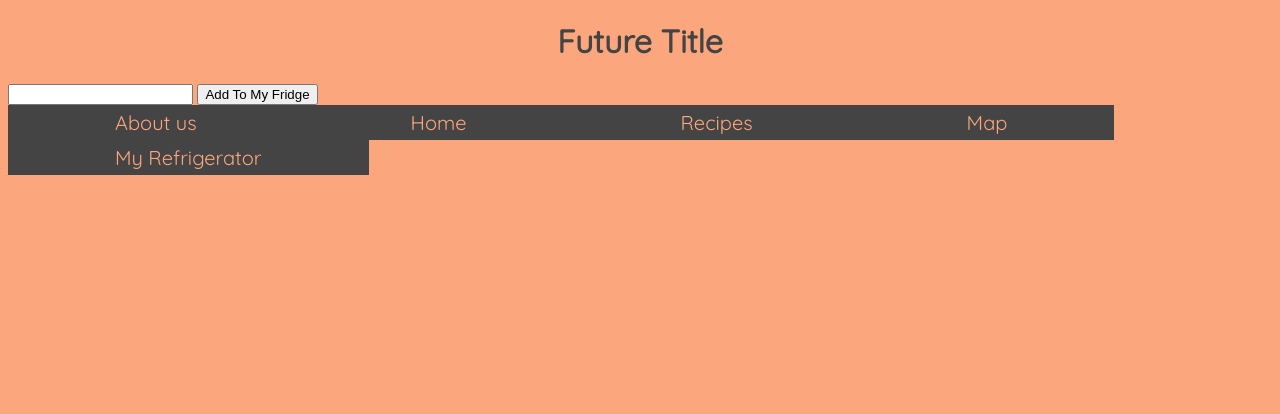
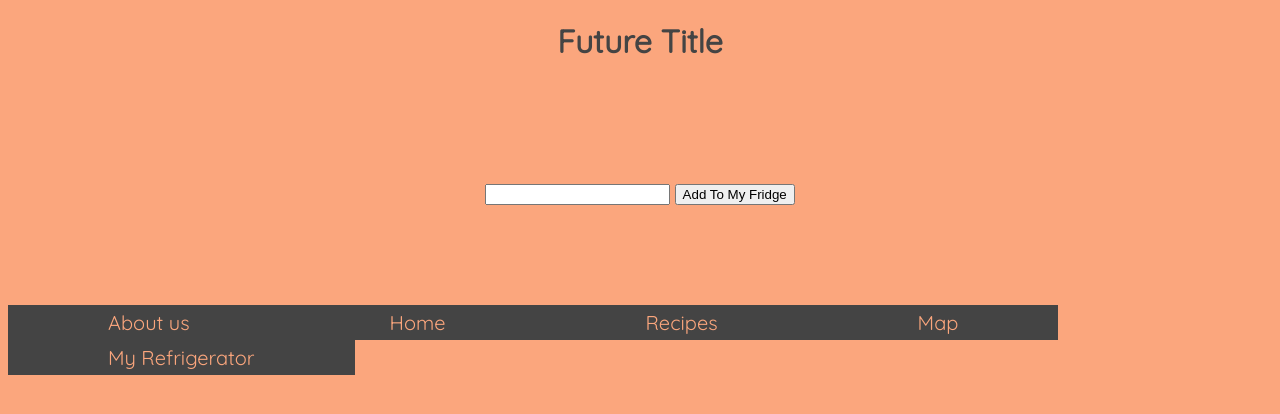
Before and after one commit to pagorska/cssi-final, a Python web app: template final/templates/main.html in a window 1280 px wide. Shown: the top 414 px of the page. Run offline with Jinja, Linux system fonts and the light colour scheme; the template is opened without the code that fills it, so the values that code supplies are empty; some libraries are stand-ins or nearby versions.

Commit message:
Changed the nav bar

```diff
--- a/final/static_folder/main.css
+++ b/final/static_folder/main.css
@@ -6,3 +6,8 @@ html {
   color: #444444;
   font-family: 'Quicksand', sans-serif;
 }
+.search {
+  margin: 0 auto;
+  text-align: center;
+  padding: 100px;
+}
--- a/final/static_folder/navbar.css
+++ b/final/static_folder/navbar.css
@@ -16,8 +16,8 @@
   font-size: 20px;
   background-color: #444444;
   padding: 5px;
-  padding-left: 107px;
-  padding-right: 107px;
+  padding-left: 100px;
+  padding-right: 100px;
   margin: 0px;
 }
 #disappear_ul a:hover {
--- a/final/templates/aboutUs.html
+++ b/final/templates/aboutUs.html
@@ -27,13 +27,13 @@
           <a href="/">Home</a>
         </div>
         <div id="recipes">
-          <a href="/restaurants">Recipes</a>
+          <a href="/search">Recipes</a>
         </div>
         <div id="map">
           <a href="/restaurants">Map</a>
         </div>
         <div id="fridge">
-          <a href="/restaurants">My Refrigerator</a>
+          <a href="/fridge">My Refrigerator</a>
         </div>
       </div>
     </div>
--- a/final/templates/main.html
+++ b/final/templates/main.html
@@ -9,7 +9,7 @@
 </head>
   <body>
     <h1>Future Title</h1>
-    <div clas="search">
+    <div class="search">
       <form action="http://www.example.com">
         <input type="text" name="search" placeholder"What you got......"/>
         <input type="submit" value="Add To My Fridge"/>
@@ -24,13 +24,13 @@
           <a href="/">Home</a>
         </div>
         <div id="recipes">
-          <a href="/restaurants">Recipes</a>
+          <a href="/search">Recipes</a>
         </div>
         <div id="map">
           <a href="/restaurants">Map</a>
         </div>
         <div id="fridge">
-          <a href="/restaurants">My Refrigerator</a>
+          <a href="/fridge">My Refrigerator</a>
         </div>
       </div>
     </div>
--- a/final/templates/restaurants.html
+++ b/final/templates/restaurants.html
@@ -13,13 +13,13 @@
             <a href="/">Home</a>
           </div>
           <div id="recipes">
-            <a href="/restaurants">Recipes</a>
+          <a href="/search">Recipes</a>
           </div>
           <div id="map">
             <a href="/restaurants">Map</a>
           </div>
           <div id="fridge">
-            <a href="/restaurants">My Refrigerator</a>
+            <a href="/fridge">My Refrigerator</a>
           </div>
         </div>
       </div>
--- a/final/templates/searchResults.html
+++ b/final/templates/searchResults.html
@@ -13,13 +13,13 @@
             <a href="/">Home</a>
           </div>
           <div id="recipes">
-            <a href="/restaurants">Recipes</a>
+            <a href="/search">Recipes</a>
           </div>
           <div id="map">
             <a href="/restaurants">Map</a>
           </div>
           <div id="fridge">
-            <a href="/restaurants">My Refrigerator</a>
+            <a href="/fridge">My Refrigerator</a>
           </div>
         </div>
       </div>
```
Also changed, not shown: final/templates/fridge.html (added, +28 -0 lines).
